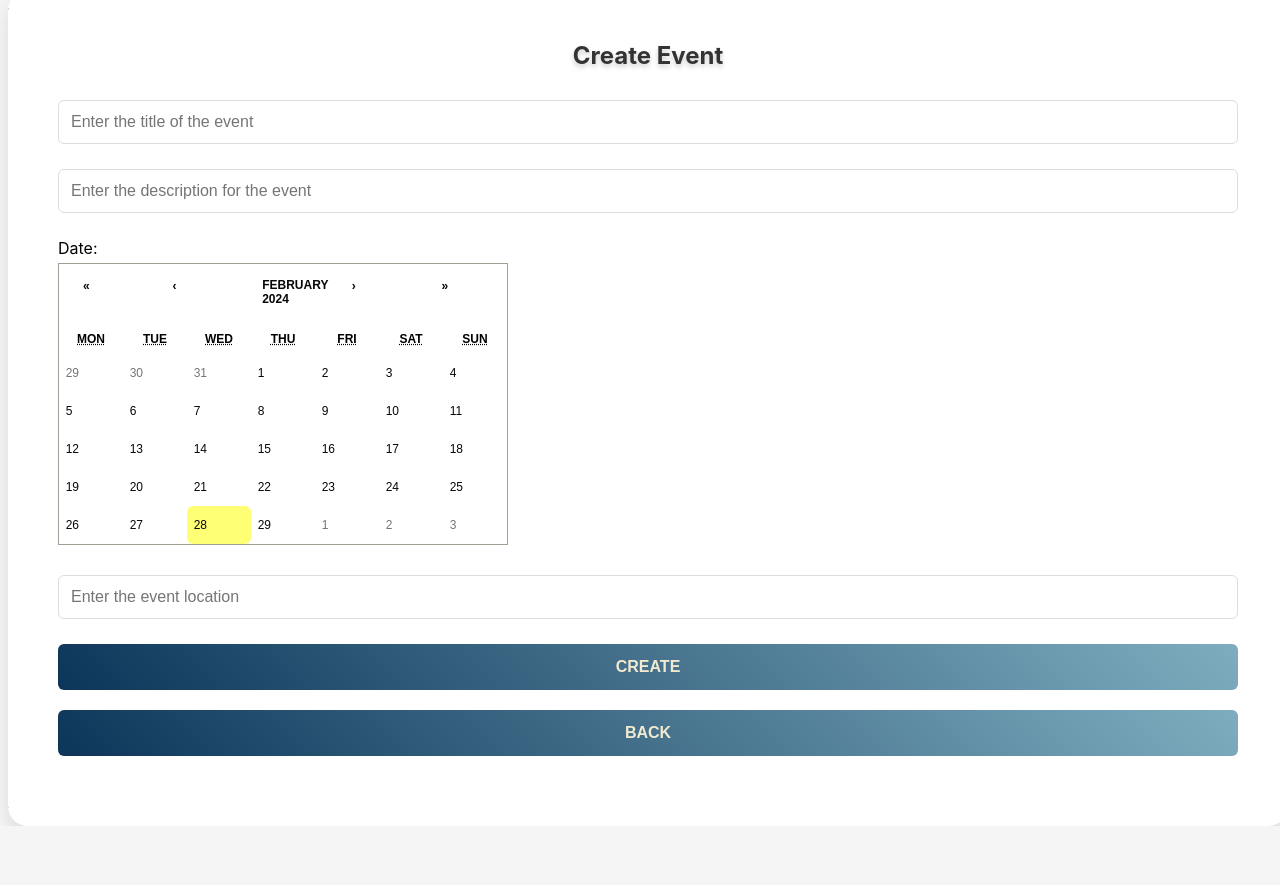
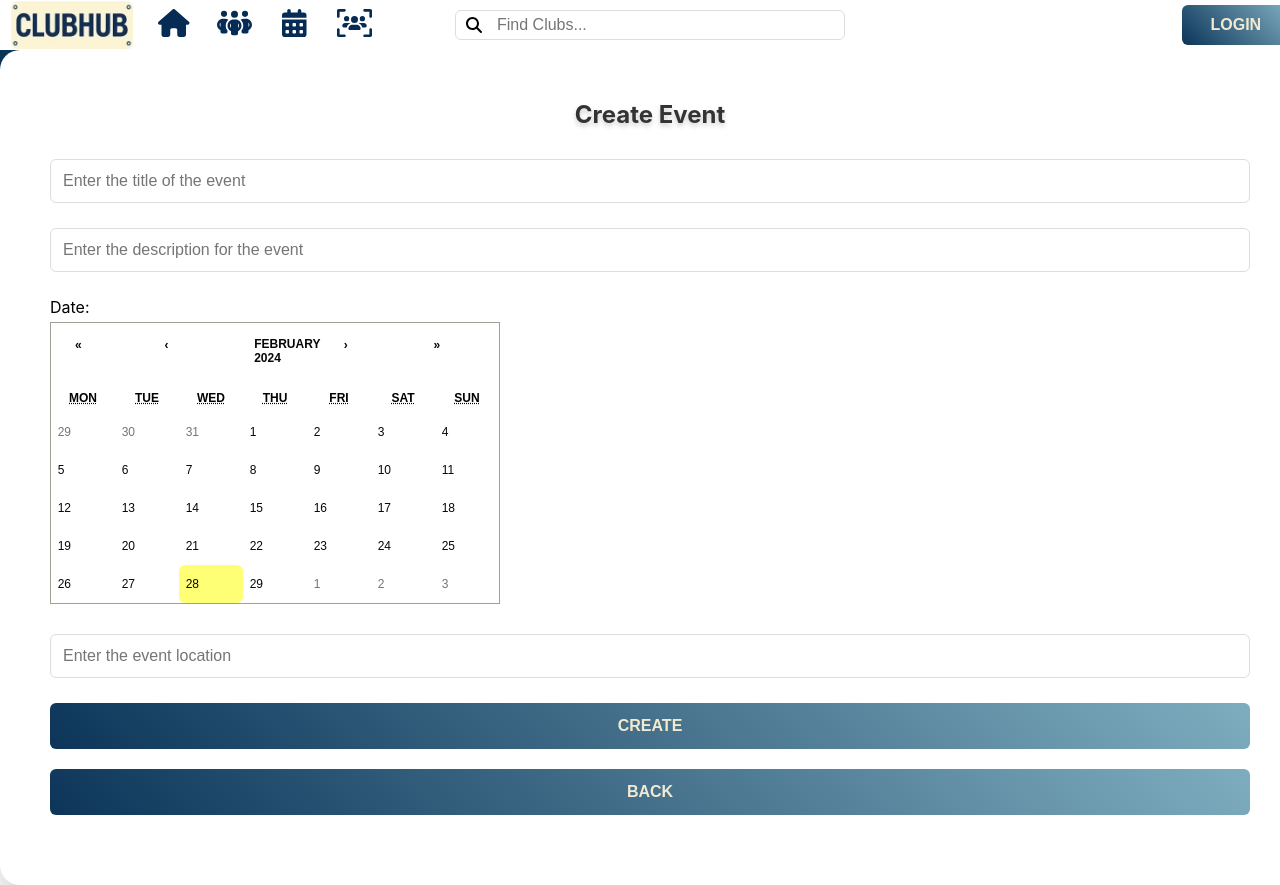
Before and after one commit to Om-Sevak/ClubHub, a React (Create React App) app in the folder client/: page /club/createEvent/1 in a window 1280 px wide. Before the commit the page ends 826 px from the top, so only its background shows below. Built offline with nearby package versions, Linux system fonts and the light colour scheme; no server answers.

Commit message:
add header to create event

```diff
--- a/client/src/pages/createEventPage.css
+++ b/client/src/pages/createEventPage.css
@@ -3,11 +3,19 @@
   /* Existing styles */
   background-image: linear-gradient(to right, #0B3559, #7EADBF);
   background-size: cover;
-  height: 100vh; /* Set full viewport height */
-  width: 100vw; /* Set full viewport width */
-  display: flex; /* Allow content to be centered vertically */
+  height: 100%; /* Set full viewport height */
+  width: 100%; /* Set full viewport width */
+  position: absolute;
+  top: 0px;
+  left: 0px;
+  display: grid; /* Allow content to be centered vertically */
+}
+
+.create-event-col {
+  display: flex;
   justify-content: center;
-  align-items: center;
+  align-items: flex-start;
+  height: 100%;
 }
 
   .create-event-container {
--- a/client/src/pages/createEventPage.js
+++ b/client/src/pages/createEventPage.js
@@ -2,11 +2,10 @@ import React, { useState } from 'react';
 import { useNavigate } from 'react-router-dom';
 import Calendar from 'react-calendar';
 import { useParams } from 'react-router-dom';
+import Header from '../components/Header';
 
 import './createEventPage.css'; // Import CSS file for styling
-//import 'react-calendar/dist/Calendar.css';
 
-import logo from '../assets/logoIMG.jpeg'; // Import your logo image
 import eventApi from '../api/events';
 
 const EventCreatePage = () => {
@@ -14,17 +13,17 @@ const EventCreatePage = () => {
     const [eventDescription, setEventDescription] = useState('');
     const [eventDate, setEventDate] = useState('');
     const [eventLocation, setEventLocation] = useState('');
-    const {clubName} = useParams();
+    const { clubName } = useParams();
     const [errorMessage, setErrorMessage] = useState('');
     const navigate = useNavigate();
 
     const handleeventcreate = async (e) => {
         e.preventDefault(); // Prevent default form submission behavior
         try {
-            const response = await eventApi.createEvent({ title: eventTitle, description: eventDescription, date: eventDate, location: eventLocation, club: clubName}, clubName);
-            if(response.status === 200){
+            const response = await eventApi.createEvent({ title: eventTitle, description: eventDescription, date: eventDate, location: eventLocation, club: clubName }, clubName);
+            if (response.status === 200) {
                 navigate(`/club/${clubName}`);
-            } else if(response.status === 400){
+            } else if (response.status === 400) {
                 setErrorMessage('Invalid email');
             }
         } catch (error) {
@@ -39,6 +38,8 @@ const EventCreatePage = () => {
 
     return (
         <div className="create-event-page">
+            <Header />
+            <div className="create-event-col">
                 <div className="create-event-container">
                     <h2>Create Event</h2>
                     <form onSubmit={handleeventcreate}>
@@ -58,7 +59,7 @@ const EventCreatePage = () => {
                         <div className="calendar-container">
                             <Calendar onChange={setEventDate} value={eventDate} />
                         </div>
-                    <br/>
+                        <br />
                         <input
                             type="text"
                             placeholder="Enter the event location"
@@ -71,6 +72,7 @@ const EventCreatePage = () => {
                     {errorMessage && <p className="error-message">{errorMessage}</p>}
                 </div>
             </div>
+        </div>
     );
 };
 
```
Lines whose indentation alone changed are shown as unchanged.
